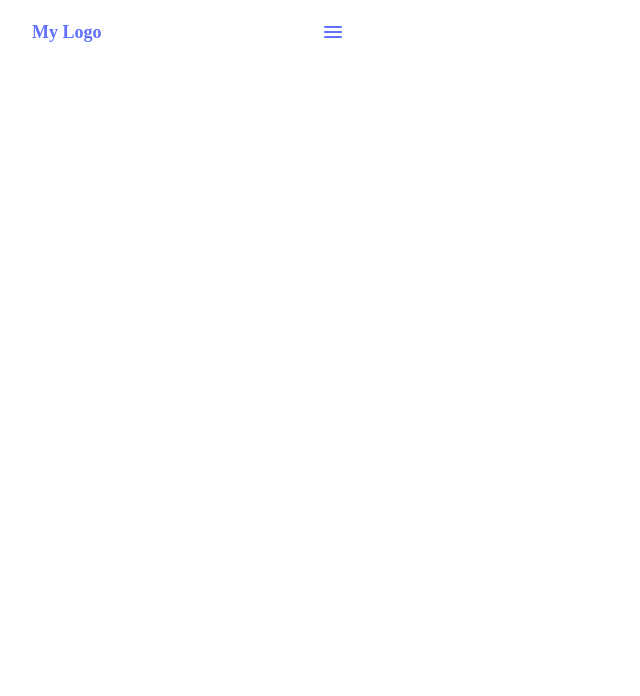
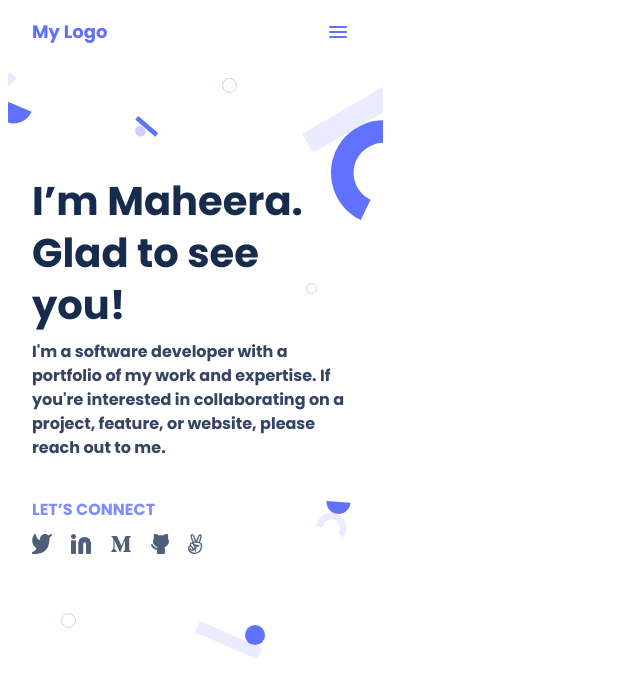
Before and after one commit to maheera421/Portfolio, a website: page index.html in a window 1280 px wide. Shown: the whole page, without its empty margins (0-640 px from the left). Drawn offline with Linux system fonts and the light colour scheme.

Commit message:
Headline of main page added

```diff
--- a/index.html
+++ b/index.html
@@ -5,12 +5,26 @@
     <meta name="viewport" content="width=device-width, initial-scale=1.0">
     <title>Document</title>
     <link rel="stylesheet" href="style.css">
+    <link rel="stylesheet" href="https://fonts.googleapis.com/css2?family=Poppins:wght@700&display=swap">
 </head>
 <body>
     <header class="header">
         <div class="MyLogo">My Logo</div>
         <div class="menuicon"><img src="./Icon - Menu.svg" alt="Menu Icon"></div>
     </header>
+    <section class="headline">
+        <div class="primarytext">I’m Maheera.
+            Glad to see you!</div>
+        <div class="intro">
+            I'm a software developer with a portfolio of my work and expertise. If you're interested in collaborating on a project, feature, or website, please reach out to me.
+        </div>
+        <div class="connect">
+            LET’S CONNECT
+        </div>
+        <div class="icons">
+            <img src="./social media icons.svg" alt="social media icons">
+        </div>
+    </section>
 
 </body>
 </html>
--- a/style.css
+++ b/style.css
@@ -1,4 +1,5 @@
-.header{
+
+.header {
   display: flex;
   width: 375px;
   height: 48px;
@@ -8,10 +9,10 @@ gap: 199px;
   flex-shrink: 0;
 }
 
-.MyLogo{
-    color: var(--primary-b-400, #6070FF);
+.MyLogo {
+  color: var(--primary-b-400, #6070ff);
   text-align: center;
-font-family: Poppins;
+  font-family: 'Poppins', sans-serif;
   font-size: 18px;
   font-style: normal;
   font-weight: 700;
@@ -21,7 +22,7 @@ padding: 10px 12px;
   align-items: center;
 }
 
-.menuicon{
+.menuicon {
   display: flex;
   padding: 8px;
   align-items: flex-start;
@@ -29,3 +30,53 @@ border-radius: 8px;
   width: 24px;
   height: 24px;
 }
+
+.headline {
+  background-image: url(header-shapes\ mobile@2x.svg);
+  background-repeat: no-repeat;
+  background-position: center;
+  display: inline-flex;
+  padding: 114px 24px;
+  flex-direction: column;
+  align-items: flex-start;
+  gap: 12px;
+}
+
+.primarytext {
+  display: flex;
+  width: 327px;
+  height: 150px;
+  flex-direction: column;
+  justify-content: center;
+  color: var(--neutrals-n-800, #172b4d);
+  font-family: 'Poppins', sans-serif;
+  font-size: 40px;
+  font-style: normal;
+  font-weight: 700;
+  line-height: 52px;
+}
+
+.intro {
+  width: 327px;
+  height: 146px;
+  color: var(--neutrals-n-600, #344563);
+  font-family: 'Poppins', sans-serif;
+  font-size: 16px;
+  font-style: normal;
+  font-weight: 300;
+  line-height: 24px;
+}
+
+.connect {
+  color: var(--primary-b-300, #7f8cff);
+  font-family: 'Poppins', sans-serif;
+  font-size: 16px;
+  font-style: normal;
+  font-weight: 300;
+  line-height: 24px;
+}
+
+.icons {
+  width: 170.167px;
+  height: 20px;
+}
```
Also changed, not shown: header-shapes mobile@2x.svg (added), social media icons.svg (added). Lines whose indentation alone changed are shown as unchanged.
